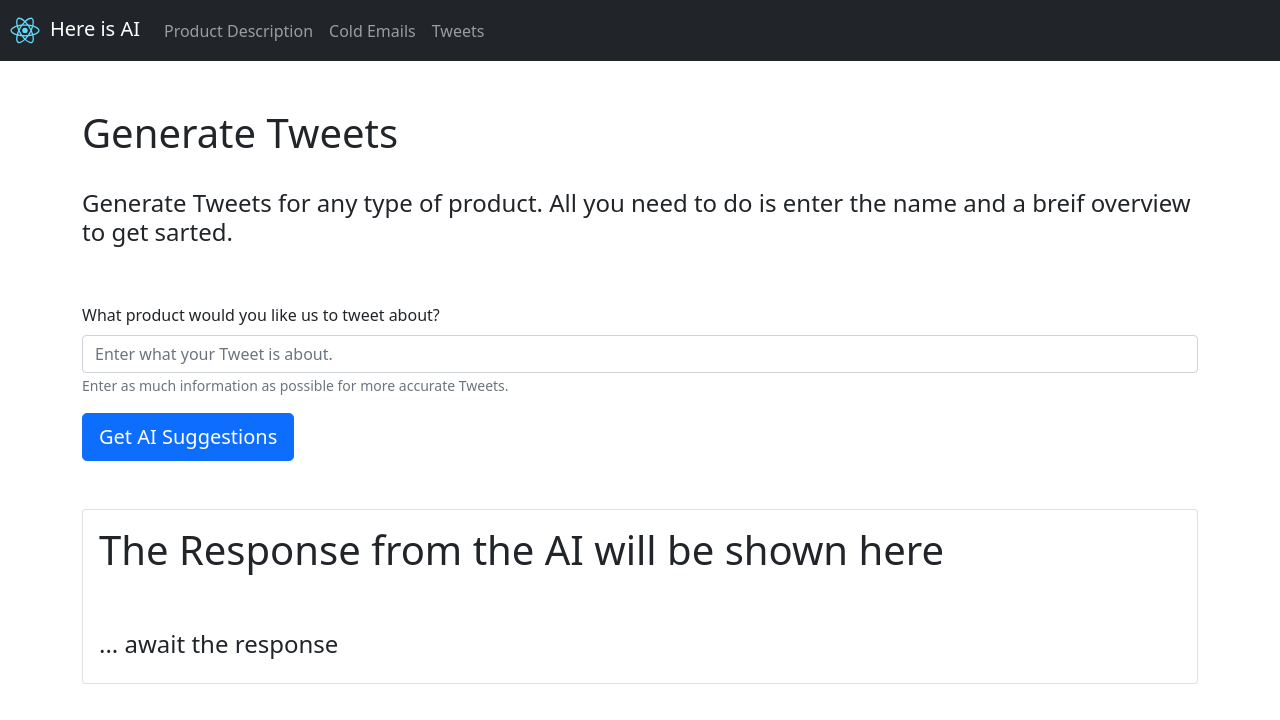
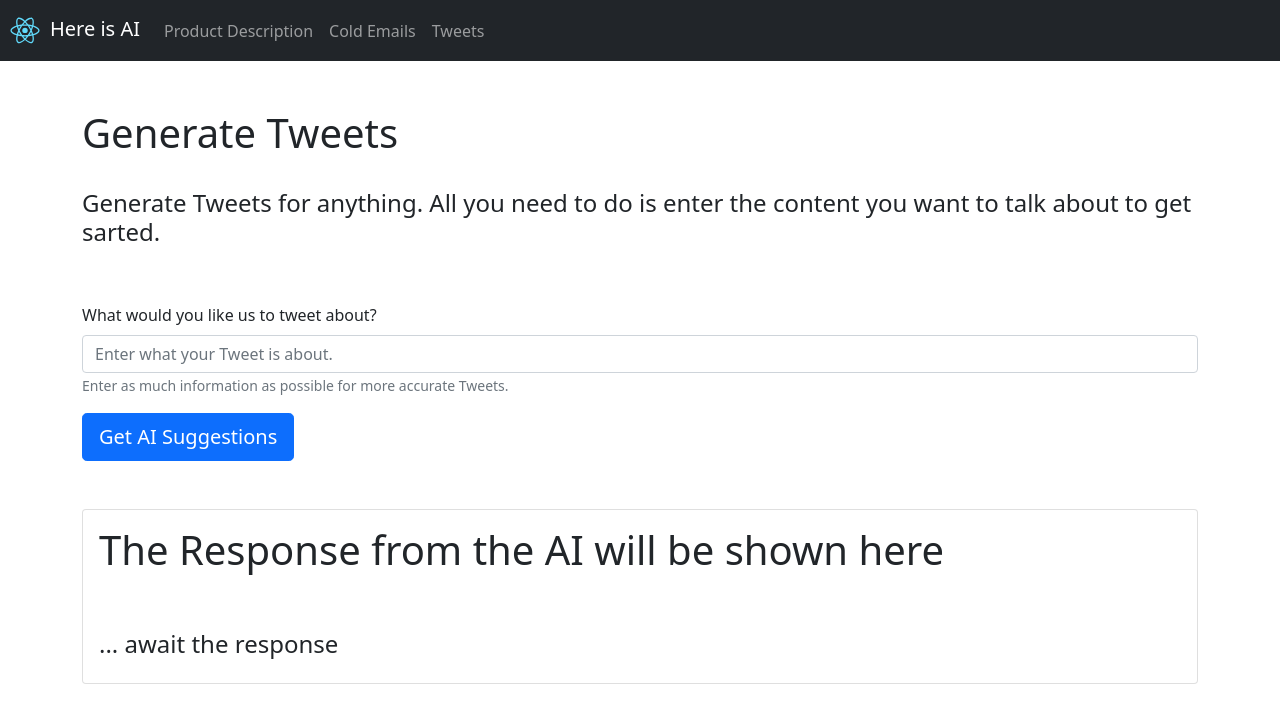
Before and after one commit to Acy1999/AI-Content-Gen, a React (Create React App) app in the folder aicontent/: page /tweets in a window 1280 px wide. Shown: the top 720 px of the page. Built offline with nearby package versions, Linux system fonts and the light colour scheme.

Commit message:
Updated body content

```diff
--- a/aicontent/src/components/Tweets.js
+++ b/aicontent/src/components/Tweets.js
@@ -52,12 +52,12 @@ onFormSubmit = e => {
         <br/>
         <h1> Generate Tweets </h1>
         <br/>
-        <h4> Generate Tweets for any type of product. All you need to do is enter the name and a breif overview to get sarted. </h4>
+        <h4> Generate Tweets for anything. All you need to do is enter the content you want to talk about to get sarted. </h4>
         <br/>
         <br/>
         <Form onSubmit={this.onFormSubmit}>
           <Form.Group className="mb-3" controlId="formBasicEmail">
-            <Form.Label> What product would you like us to tweet about?</Form.Label>
+            <Form.Label> What would you like us to tweet about?</Form.Label>
             <Form.Control
                     type="text"
                     name="tweetDescriptor"
```
